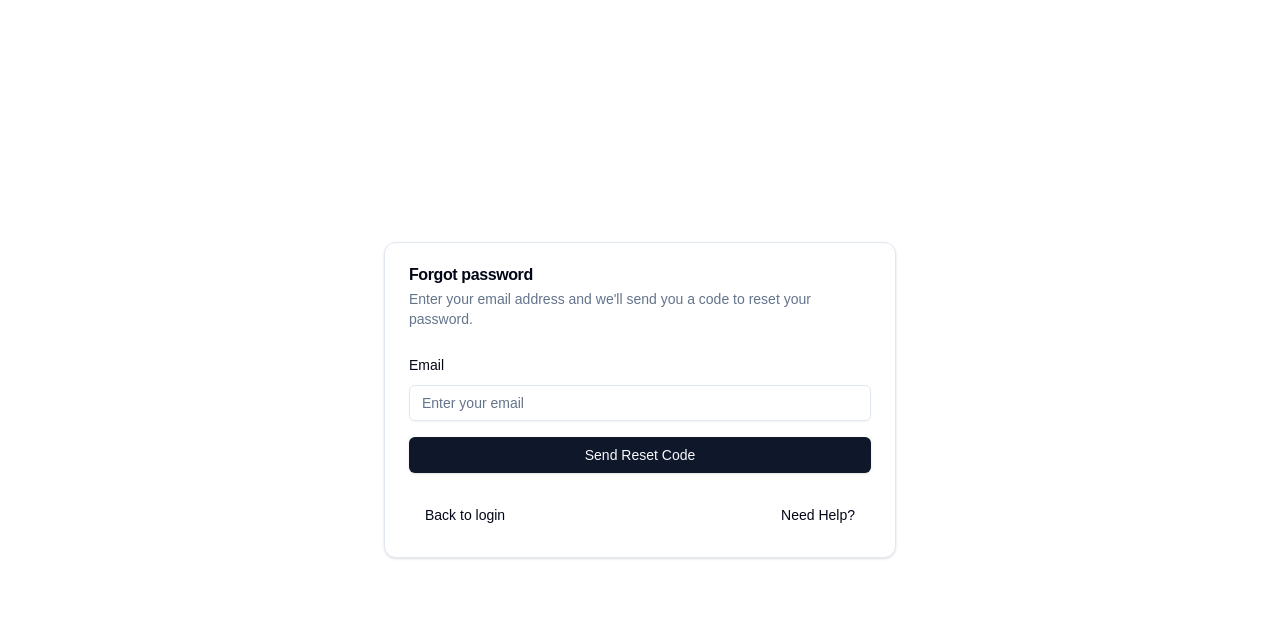
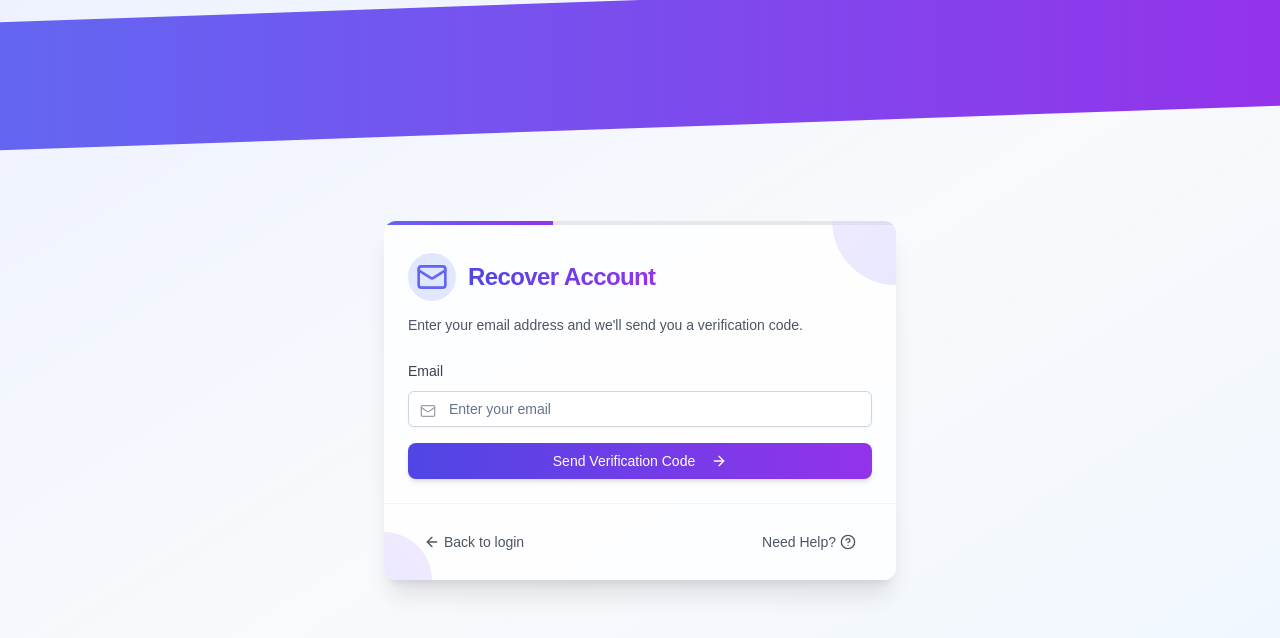
Before and after one commit to Aayush0966/book-your-seat, a Next.js app: page /auth/forgot-password in a window 1280 px wide. Shown: the top 638 px of the page. Built offline with nearby package versions, Linux system fonts and the light colour scheme.

Commit message:
refactor(auth): update password reset page logic

```diff
--- a/src/app/api/auth/forgot-password/route.ts
+++ b/src/app/api/auth/forgot-password/route.ts
@@ -18,7 +18,6 @@ async function handleCodeStep(data: any) {
 }
 
 async function handlePasswordStep(data: any) {
-    console.log(data)
     const res = await updateNewPassword(data.email, data.password, data.code);
     if (res.error) {
         return NextResponse.json({ error: res.error }, { status: 400 });
--- a/src/app/auth/forgot-password/page.tsx
+++ b/src/app/auth/forgot-password/page.tsx
@@ -1,12 +1,17 @@
-import ForgetPassword from "@/components/forget-password/ForgotPassword";
+import ForgotPassword from "@/components/forget-password/ForgotPassword";
+import React from "react";
 
-const ForgetPasswordPage: React.FC = () => {
+interface ResetPasswordPageProps {
+  searchParams: { code?: string; email?: string };
+}
 
-    return (
-        <div>
-                <ForgetPassword />
-        </div>
-    );
-};
+export default async function ResetPasswordPage({ searchParams }: ResetPasswordPageProps) {
+  const code = (await searchParams).code || null;
+  const email = (await searchParams).email || null;
 
-export default ForgetPasswordPage;
+  return (
+    <div>
+      <ForgotPassword data={{code, email }} />
+    </div>
+  );
+}
--- a/src/components/forget-password/ForgotPassword.tsx
+++ b/src/components/forget-password/ForgotPassword.tsx
@@ -17,7 +17,7 @@ import {
 } from "@/components/ui/form"
 import { useForm } from 'react-hook-form'
 import * as z from 'zod'
-import {useState} from 'react'
+import { useState, useEffect } from 'react'
 import { Input } from '../ui/input'
 import { Button } from '../ui/button'
 import axios from 'axios'
@@ -29,6 +29,7 @@ import {
     InputOTPSlot,
     InputOTPSeparator
 } from '../ui/input-otp'
+import { KeyRound, Mail, ArrowLeft, HelpCircle, ArrowRight } from 'lucide-react'
 
 const emailSchema = z.object({
     email: z.string().email("Please enter a valid email address")
@@ -48,10 +49,10 @@ const passwordSchema = z.object({
     path: ["confirmPassword"],
 })
 
-const ForgetPassword = () => {
+const ForgotPassword = ({data}: {data: { code: string | null, email: string | null}}) => {
     const [isLoading, setIsLoading] = useState<boolean>(false)
-    const [step, setStep] = useState<string>('email');
-    const [email, setEmail] = useState<string>("");
+    const [step, setStep] = useState<string>(data?.email === null ? 'email' : 'code');
+    const [email, setEmail] = useState<string>(data?.email || "");
     const [token, setToken] = useState<string>("");
 
     const emailForm = useForm<z.infer<typeof emailSchema>>({
@@ -161,10 +162,26 @@ const ForgetPassword = () => {
         }
     }
 
+    useEffect(() => {
+        if (data?.code && data?.email) {
+            console.log(data.code, data.email)
+            setEmail(data.email);
+            otpForm.setValue('otp', data.code.toString());
+            const timer = setTimeout(() => {
+                if (data.code) {
+                    onOtpSubmit({ otp: data.code.toString() });
+                }
+            }, 500);
+
+            return () => clearTimeout(timer);
+        }
+        // If code or email is null or undefined, do nothing
+    }, [data, otpForm]);
+
     const getStepDescription = () => {
         switch(step) {
             case 'email':
-                return 'Enter your email address and we\'ll send you a code to reset your password.';
+                return 'Enter your email address and we\'ll send you a verification code.';
             case 'code':
                 return 'Enter the verification code sent to your email address.';
             case 'password':
@@ -174,15 +191,47 @@ const ForgetPassword = () => {
         }
     }
 
+    const getStepIcon = () => {
+        switch(step) {
+            case 'email':
+                return <Mail className="h-8 w-8 text-indigo-500" />;
+            case 'code':
+                return <div className="text-4xl font-bold text-indigo-500">#</div>;
+            case 'password':
+                return <KeyRound className="h-8 w-8 text-indigo-500" />;
+            default:
+                return null;
+        }
+    }
+
+    const progressPercentage = step === 'email' ? 33 : step === 'code' ? 66 : 100;
+
     return (
-        <div className='flex justify-center items-center min-h-screen'>
-            <Card className='w-full max-w-lg'>
-                <CardHeader>
-                <CardTitle>Forgot password</CardTitle>
-                <CardDescription>
+        <div className='flex justify-center items-center min-h-screen bg-gradient-to-br from-indigo-50 via-slate-50 to-blue-50'>
+            <div className="absolute top-0 left-0 w-full h-32 bg-gradient-to-r from-indigo-500 to-purple-600 transform -skew-y-2"></div>
+
+            <Card className='w-full max-w-lg bg-white/80 backdrop-blur-sm shadow-xl border-none relative overflow-hidden'>
+                <div className="absolute top-0 left-0 w-full h-1 bg-gray-200">
+                    <div
+                        className="h-full bg-gradient-to-r from-indigo-500 to-purple-600 transition-all duration-500 ease-in-out"
+                        style={{ width: `${progressPercentage}%` }}
+                    />
+                </div>
+
+                <div className="absolute top-0 right-0 w-32 h-32 bg-gradient-to-br from-purple-200 to-indigo-200 rounded-full transform translate-x-16 -translate-y-16 opacity-50"></div>
+
+                <CardHeader className='pt-8'>
+                    <div className="flex items-center space-x-3 mb-2">
+                        <div className="flex justify-center items-center h-12 w-12 rounded-full bg-indigo-100">
+                            {getStepIcon()}
+                        </div>
+                        <CardTitle className='text-2xl font-bold bg-gradient-to-r from-indigo-600 to-purple-600 bg-clip-text text-transparent'>Recover Account</CardTitle>
+                    </div>
+                    <CardDescription className='text-gray-600'>
                         {getStepDescription()}
                     </CardDescription>
                 </CardHeader>
+
                 <CardContent>
                     {step === 'email' ? (
                         <Form {...emailForm}>
@@ -192,14 +241,18 @@ const ForgetPassword = () => {
                                     name='email'
                                     render={({field}) => (
                                         <FormItem>
-                                            <FormLabel>Email</FormLabel>
+                                            <FormLabel className="text-gray-700">Email</FormLabel>
                                             <FormControl>
+                                                <div className="relative">
+                                                    <Mail className="absolute left-3 top-3 h-4 w-4 text-gray-400" />
                                                     <Input
                                                         placeholder='Enter your email'
                                                         type='email'
                                                         disabled={isLoading}
+                                                        className="pl-10 border-gray-300 bg-white focus:ring-2 focus:ring-indigo-500 focus:border-transparent"
                                                         {...field}
                                                     />
+                                                </div>
                                             </FormControl>
                                             <FormMessage />
                                         </FormItem>
@@ -207,44 +260,72 @@ const ForgetPassword = () => {
                                 />
                                 <Button
                                     type='submit'
-                                className='w-full'
+                                    className='w-full bg-gradient-to-r from-indigo-600 to-purple-600 hover:from-indigo-700 hover:to-purple-700 text-white font-medium py-2 rounded-lg shadow-md hover:shadow-lg transition-all duration-200'
                                     disabled={isLoading}
                                 >
-                                    {isLoading ? 'Sending...' : 'Send Reset Code'}
+                                    {isLoading ? 'Sending...' : 'Send Verification Code'}
+                                    {!isLoading && <ArrowRight className="ml-2 h-4 w-4" />}
                                 </Button>
                             </form>
                         </Form>
                     ) : step === 'code' ? (
-                        <div className='space-y-4'>
+                        <div className='space-y-6 py-2'>
                             <div>
-                                <div className="mb-2">Verification Code</div>
+                                <div className="mb-4 text-gray-700 font-medium">Verification Code</div>
                                 <div className='flex justify-center'>
-                                    <InputOTP maxLength={6} value={otpForm.watch('otp')} onChange={(value) => otpForm.setValue('otp', value)}>
-                                        <InputOTPGroup>
-                                            <InputOTPSlot index={0} />
-                                            <InputOTPSlot index={1} />
-                                            <InputOTPSlot index={2} />
+                                    <InputOTP
+                                        maxLength={6}
+                                        value={otpForm.watch('otp')}
+                                        onChange={(value) => otpForm.setValue('otp', value)}
+                                        className="gap-2"
+                                    >
+                                        <InputOTPGroup className="gap-2">
+                                            <InputOTPSlot
+                                                index={0}
+                                                className="bg-white border-gray-300 focus:border-indigo-500 focus:ring-indigo-500 w-12 h-12 text-xl"
+                                            />
+                                            <InputOTPSlot
+                                                index={1}
+                                                className="bg-white border-gray-300 focus:border-indigo-500 focus:ring-indigo-500 w-12 h-12 text-xl"
+                                            />
+                                            <InputOTPSlot
+                                                index={2}
+                                                className="bg-white border-gray-300 focus:border-indigo-500 focus:ring-indigo-500 w-12 h-12 text-xl"
+                                            />
                                         </InputOTPGroup>
-                                        <InputOTPSeparator />
-                                        <InputOTPGroup>
-                                            <InputOTPSlot index={3} />
-                                            <InputOTPSlot index={4} />
-                                            <InputOTPSlot index={5} />
+                                        <InputOTPSeparator className="text-gray-300">-</InputOTPSeparator>
+                                        <InputOTPGroup className="gap-2">
+                                            <InputOTPSlot
+                                                index={3}
+                                                className="bg-white border-gray-300 focus:border-indigo-500 focus:ring-indigo-500 w-12 h-12 text-xl"
+                                            />
+                                            <InputOTPSlot
+                                                index={4}
+                                                className="bg-white border-gray-300 focus:border-indigo-500 focus:ring-indigo-500 w-12 h-12 text-xl"
+                                            />
+                                            <InputOTPSlot
+                                                index={5}
+                                                className="bg-white border-gray-300 focus:border-indigo-500 focus:ring-indigo-500 w-12 h-12 text-xl"
+                                            />
                                         </InputOTPGroup>
                                     </InputOTP>
                                 </div>
                                 {otpForm.formState.errors.otp && (
-                                    <div className="text-sm font-medium text-destructive mt-2">
+                                    <div className="text-sm font-medium text-red-500 mt-2 text-center">
                                         {otpForm.formState.errors.otp.message}
                                     </div>
                                 )}
+                                <div className="text-center text-gray-500 text-sm mt-4">
+                                    We sent a code to <span className="font-medium text-gray-700">{email}</span>
+                                </div>
                             </div>
                             <Button
-                                className='w-full'
+                                className='w-full bg-gradient-to-r from-indigo-600 to-purple-600 hover:from-indigo-700 hover:to-purple-700 text-white font-medium py-2 rounded-lg shadow-md hover:shadow-lg transition-all duration-200'
                                 disabled={isLoading || !otpForm.watch('otp') || otpForm.watch('otp').length < 6}
                                 onClick={() => otpForm.handleSubmit(onOtpSubmit)()}
                             >
                                 {isLoading ? 'Verifying...' : 'Verify Code'}
+                                {!isLoading && <ArrowRight className="ml-2 h-4 w-4" />}
                             </Button>
                         </div>
                     ) : (
@@ -255,14 +336,18 @@ const ForgetPassword = () => {
                                     name='password'
                                     render={({field}) => (
                                         <FormItem>
-                                            <FormLabel>New Password</FormLabel>
+                                            <FormLabel className="text-gray-700">New Password</FormLabel>
                                             <FormControl>
+                                                <div className="relative">
+                                                    <KeyRound className="absolute left-3 top-3 h-4 w-4 text-gray-400" />
                                                     <Input
                                                         placeholder='Enter new password'
                                                         type='password'
                                                         disabled={isLoading}
+                                                        className="pl-10 border-gray-300 bg-white focus:ring-2 focus:ring-indigo-500 focus:border-transparent"
                                                         {...field}
                                                     />
+                                                </div>
                                             </FormControl>
                                             <FormMessage />
                                         </FormItem>
@@ -273,14 +358,18 @@ const ForgetPassword = () => {
                                     name='confirmPassword'
                                     render={({field}) => (
                                         <FormItem>
-                                            <FormLabel>Confirm Password</FormLabel>
+                                            <FormLabel className="text-gray-700">Confirm Password</FormLabel>
                                             <FormControl>
+                                                <div className="relative">
+                                                    <KeyRound className="absolute left-3 top-3 h-4 w-4 text-gray-400" />
                                                     <Input
                                                         placeholder='Confirm your password'
                                                         type='password'
                                                         disabled={isLoading}
+                                                        className="pl-10 border-gray-300 bg-white focus:ring-2 focus:ring-indigo-500 focus:border-transparent"
                                                         {...field}
                                                     />
+                                                </div>
                                             </FormControl>
                                             <FormMessage />
                                         </FormItem>
@@ -288,7 +377,7 @@ const ForgetPassword = () => {
                                 />
                                 <Button
                                     type='submit'
-                                className='w-full'
+                                    className='w-full bg-gradient-to-r from-indigo-600 to-purple-600 hover:from-indigo-700 hover:to-purple-700 text-white font-medium py-2 rounded-lg shadow-md hover:shadow-lg transition-all duration-200'
                                     disabled={isLoading}
                                 >
                                     {isLoading ? 'Resetting...' : 'Reset Password'}
@@ -297,35 +386,43 @@ const ForgetPassword = () => {
                         </Form>
                     )}
                 </CardContent>
-                <CardFooter className='flex justify-between'>
+
+                <CardFooter className='flex justify-between py-5 border-t border-gray-100'>
                     <Button
-                    variant='link'
-                    className='text-sm text-muted-foreground'
+                        variant='ghost'
+                        className='text-sm text-gray-600 hover:text-indigo-600 hover:bg-indigo-50 flex items-center gap-1'
                         onClick={() => window.location.href='/auth'}
                     >
+                        <ArrowLeft className="h-4 w-4" />
                         Back to login
                     </Button>
+
                     {step === 'code' && (
                         <Button
-                        variant='link'
-                        className='text-sm text-muted-foreground'
+                            variant='ghost'
+                            className='text-sm text-gray-600 hover:text-indigo-600 hover:bg-indigo-50'
                             onClick={() => setStep('email')}
                             disabled={isLoading}
                         >
                             Change email
                         </Button>
                     )}
+
                     <Button
-                    variant='link'
-                    className='text-sm text-muted-foreground'
+                        variant='ghost'
+                        className='text-sm text-gray-600 hover:text-indigo-600 hover:bg-indigo-50 flex items-center gap-1'
                         onClick={() => window.location.href='/help'}
                     >
                         Need Help?
+                        <HelpCircle className="h-4 w-4" />
                     </Button>
                 </CardFooter>
+
+                {/* Decorative elements */}
+                <div className="absolute bottom-0 left-0 w-24 h-24 bg-gradient-to-tr from-indigo-200 to-purple-200 rounded-full transform -translate-x-12 translate-y-12 opacity-50"></div>
             </Card>
         </div>
     )
 }
 
-export default ForgetPassword;
+export default ForgotPassword;
```
Also changed, not shown: src/services/mailTemplates/forgetPassMail.ts (+18 -17 lines). Lines whose indentation alone changed are shown as unchanged.
